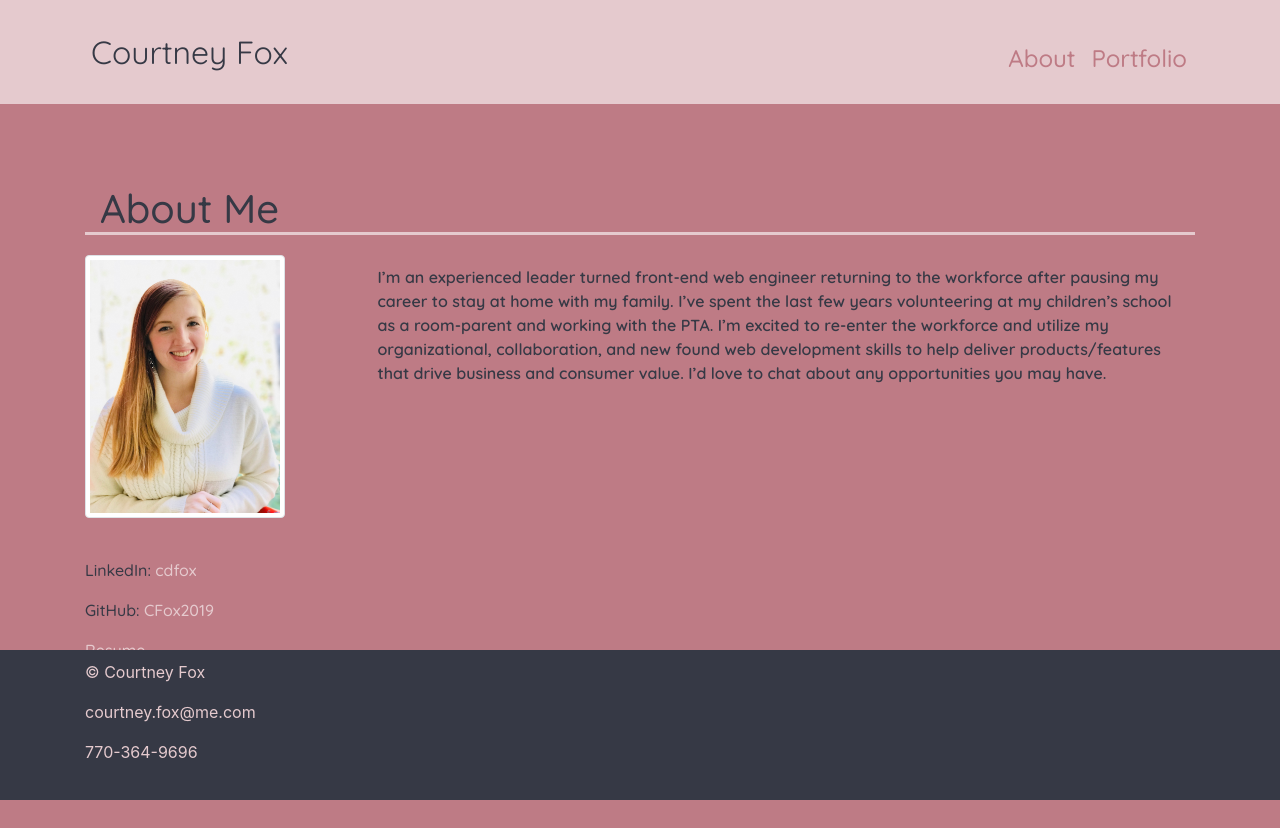
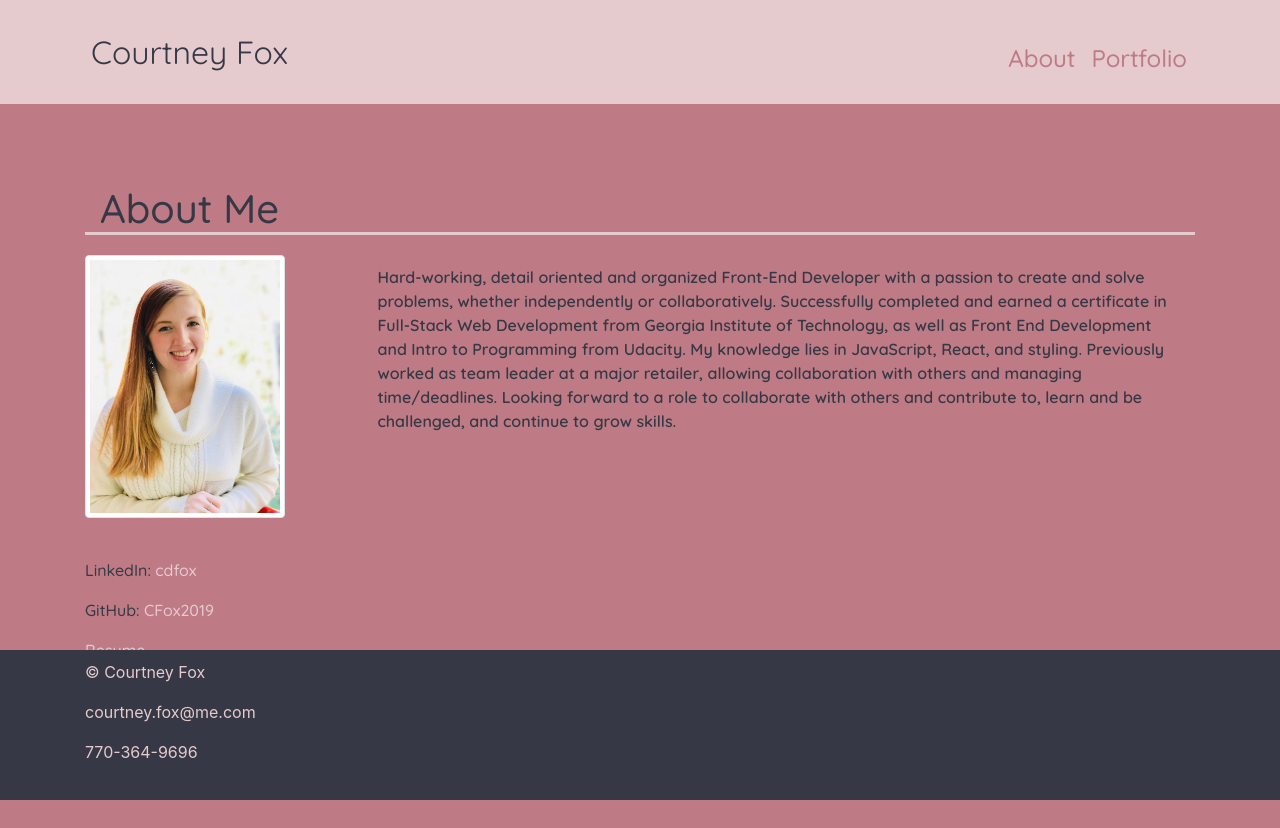
Before and after one commit to CFox2019/Portfolio-React-Edition, a React (Create React App) app: page /#/ in a window 1280 px wide. Built offline with nearby package versions, Linux system fonts and the light colour scheme.

Commit message:
updated About Me

```diff
--- a/src/components/AboutMe.js
+++ b/src/components/AboutMe.js
@@ -10,14 +10,16 @@ function AboutMe() {
           <img src={me} alt="profile" className="img-thumbnail rounded about-me-img" />
         </Col>
         <Col size="md-9" className="about-me-p">
-          I’m an experienced leader turned front-end web engineer returning
-          to the workforce after pausing my career to stay at home with
-          my family. I’ve spent the last few years volunteering at my
-          children’s school as a room-parent and working with the PTA.
-          I’m excited to re-enter the workforce and utilize my organizational,
-          collaboration, and new found web development skills to help
-          deliver products/features that drive business and consumer value.
-          I’d love to chat about any opportunities you may have.
+        Hard-working, detail oriented and organized Front-End Developer
+        with a passion to create and solve problems, whether independently
+        or collaboratively. Successfully completed and earned a certificate
+        in Full-Stack Web Development from Georgia Institute of Technology,
+        as well as Front End Development and Intro to Programming from Udacity.
+        My knowledge lies in JavaScript, React, and styling. Previously worked
+        as team leader at a major retailer, allowing collaboration with others
+        and managing time/deadlines. Looking forward to a role to collaborate
+        with others and contribute to, learn and be challenged, and continue
+        to grow skills.
         </Col>
       </>
   )
```
